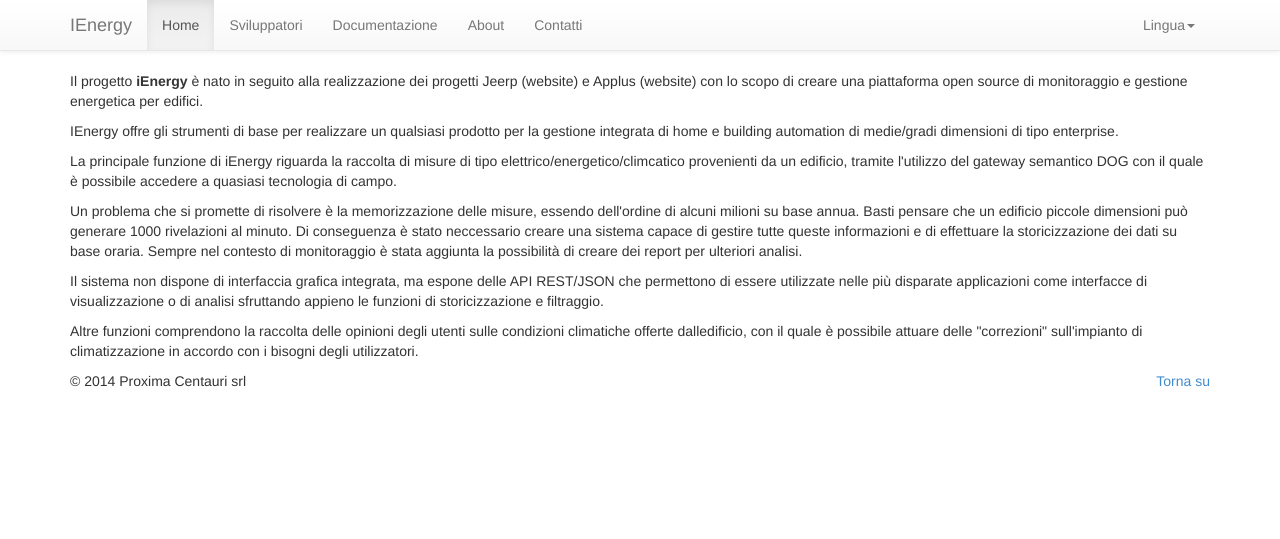
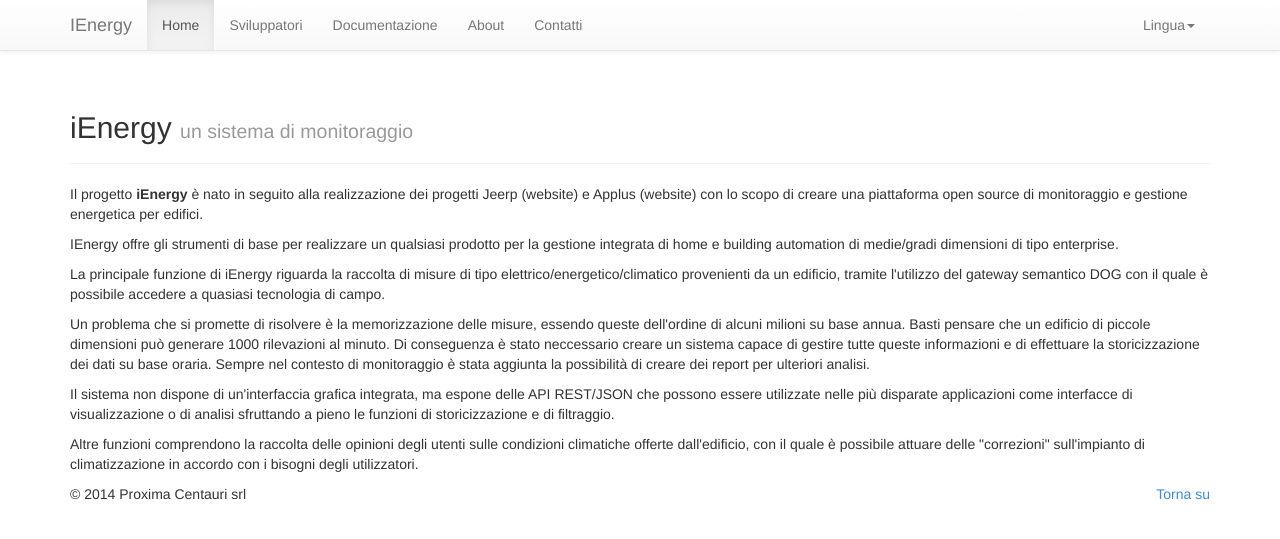
Before and after one commit to iEnergy/iEnergy.github.io, a Jekyll site: the page built from ita/index.html, in a window 1280 px wide. Shown: the top 539 px of the page. Built offline with Jekyll 4.4.1, drawn with Linux system fonts in a browser that asks for light colours; nearby versions of some CDN libraries; Markdown is read by kramdown in place of the engine named in the settings.

Commit message:
add index page eng

```diff
--- a/assets/js/documentation.js
+++ b/assets/js/documentation.js
@@ -1,6 +1,4 @@
 $(document).ready(function(){
-    console.log('ready');
-
     var registry_drains_get_json =
           [
    {
--- a/ita/index.html
+++ b/ita/index.html
@@ -7,22 +7,25 @@
 
 <div class="row">
     <div class="col-md-12 col-lg-12">
+        <div class="page-header">
+            <h2>iEnergy <small> un sistema di monitoraggio</small></h2>
+        </div>
         <p> Il progetto <b>iEnergy</b> è nato in seguito alla realizzazione dei progetti Jeerp (website) e Applus (website) con lo scopo
             di creare una piattaforma open source di monitoraggio e gestione energetica per edifici.</p>
         <p> IEnergy offre gli strumenti di base per realizzare un qualsiasi prodotto per la gestione
             integrata di home e building automation di medie/gradi dimensioni di tipo enterprise.</p>
-        <p> La principale funzione di iEnergy riguarda la raccolta di misure di tipo elettrico/energetico/climcatico
+        <p> La principale funzione di iEnergy riguarda la raccolta di misure di tipo elettrico/energetico/climatico
             provenienti da un edificio, tramite l'utilizzo del gateway semantico DOG con il quale è possibile
             accedere a quasiasi tecnologia di campo.</p>
-        <p> Un problema che si promette di risolvere è la memorizzazione delle misure, essendo dell'ordine di alcuni milioni
-            su base annua. Basti pensare che un edificio piccole dimensioni può generare 1000 rivelazioni al minuto.
-            Di conseguenza è stato neccessario creare una sistema capace di gestire tutte queste informazioni e di effettuare
+        <p> Un problema che si promette di risolvere è la memorizzazione delle misure, essendo queste dell'ordine di alcuni milioni
+            su base annua. Basti pensare che un edificio di piccole dimensioni può generare 1000 rilevazioni al minuto.
+            Di conseguenza è stato neccessario creare un sistema capace di gestire tutte queste informazioni e di effettuare
             la storicizzazione dei dati su base oraria. Sempre nel contesto di monitoraggio è stata aggiunta la possibilità
             di creare dei report per ulteriori analisi.</p>
-        <p> Il sistema non dispone di interfaccia grafica integrata, ma espone delle API REST/JSON che permettono
-            di essere utilizzate nelle più disparate applicazioni come interfacce di visualizzazione o
-            di analisi sfruttando appieno le funzioni di storicizzazione e filtraggio.</p>
+        <p> Il sistema non dispone di un'interfaccia grafica integrata, ma espone delle API REST/JSON che possono
+          essere utilizzate nelle più disparate applicazioni come interfacce di visualizzazione o
+            di analisi sfruttando a pieno le funzioni di storicizzazione e di filtraggio.</p>
         <p> Altre funzioni comprendono la raccolta delle opinioni degli utenti sulle condizioni climatiche
-            offerte dalledificio, con il quale è possibile attuare delle "correzioni" sull'impianto di climatizzazione in accordo con i bisogni degli utilizzatori.</p>
+            offerte dall'edificio, con il quale è possibile attuare delle "correzioni" sull'impianto di climatizzazione in accordo con i bisogni degli utilizzatori.</p>
     </div>
 </div>
```
Also changed, not shown: eng/index.html (+14 -0 lines).
